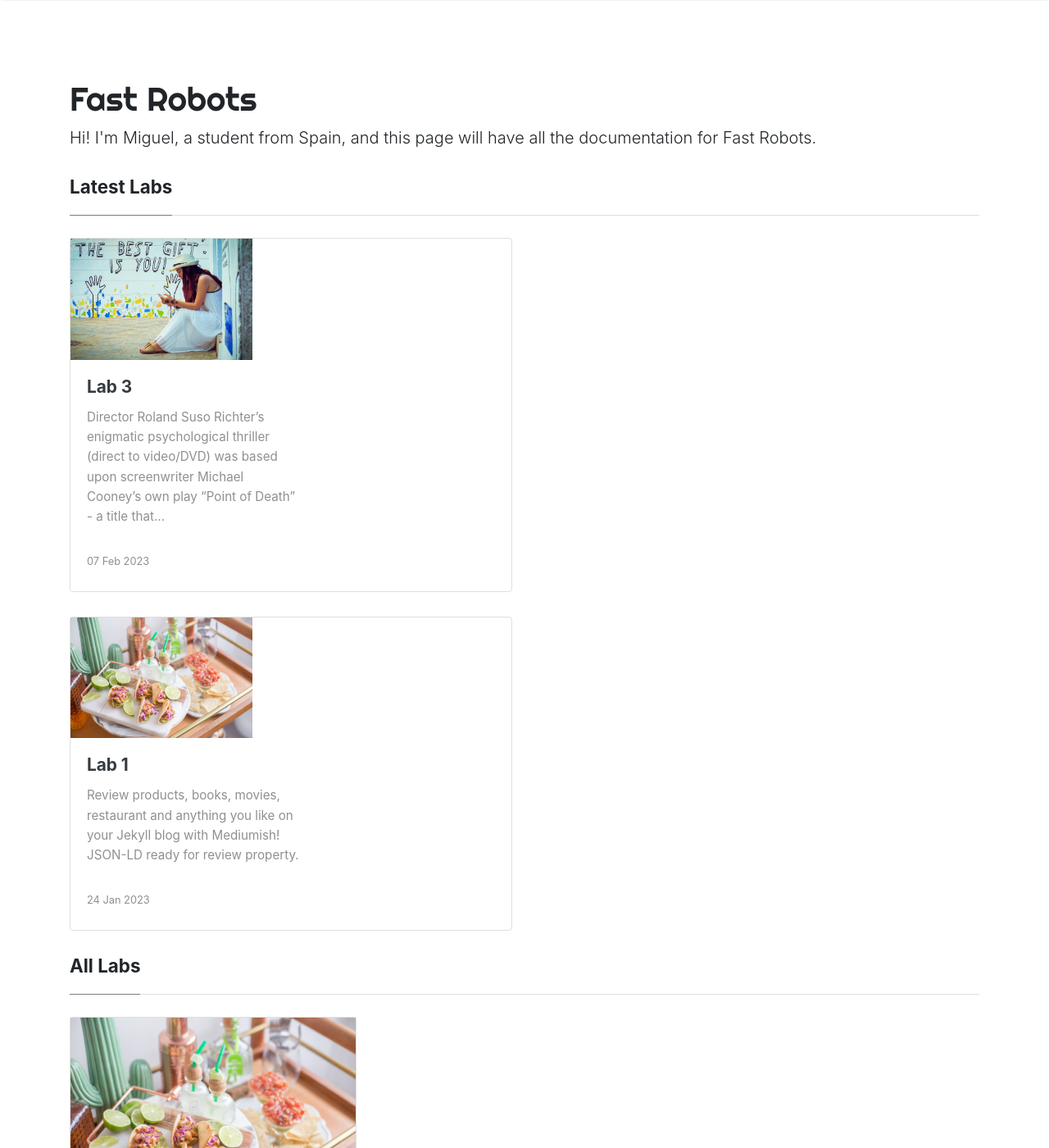
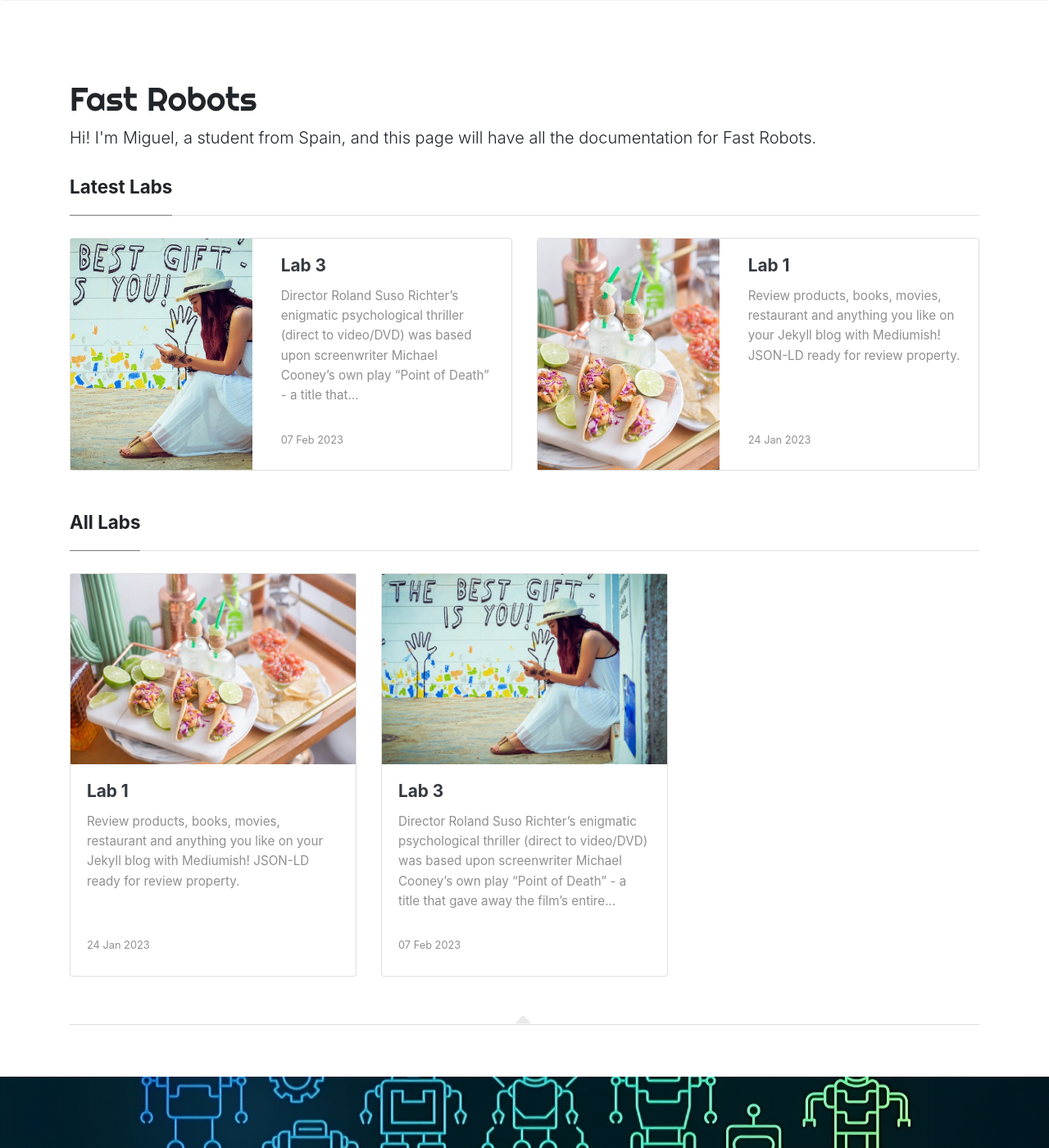
Before and after one commit to miguelalvarezd/FastRobots, a Jekyll site: the page built from index.html, in a window 1280 px wide and 1400 px high. Shown: the whole window at 82% size. Built offline with Jekyll 4.4.1, drawn with Linux system fonts in a browser that asks for light colours; nearby versions of some CDN libraries; the list of posts is cut into pages by our own code.

Commit message:
Update screen.css

```diff
--- a/assets/css/screen.css
+++ b/assets/css/screen.css
@@ -36,10 +36,6 @@ pre {
     line-height: 1.6;
     color: #333;
     margin-bottom: -rem;
-}
-
-.row {
-    display: block;
 }
 
 .mediumnavigation {
```
